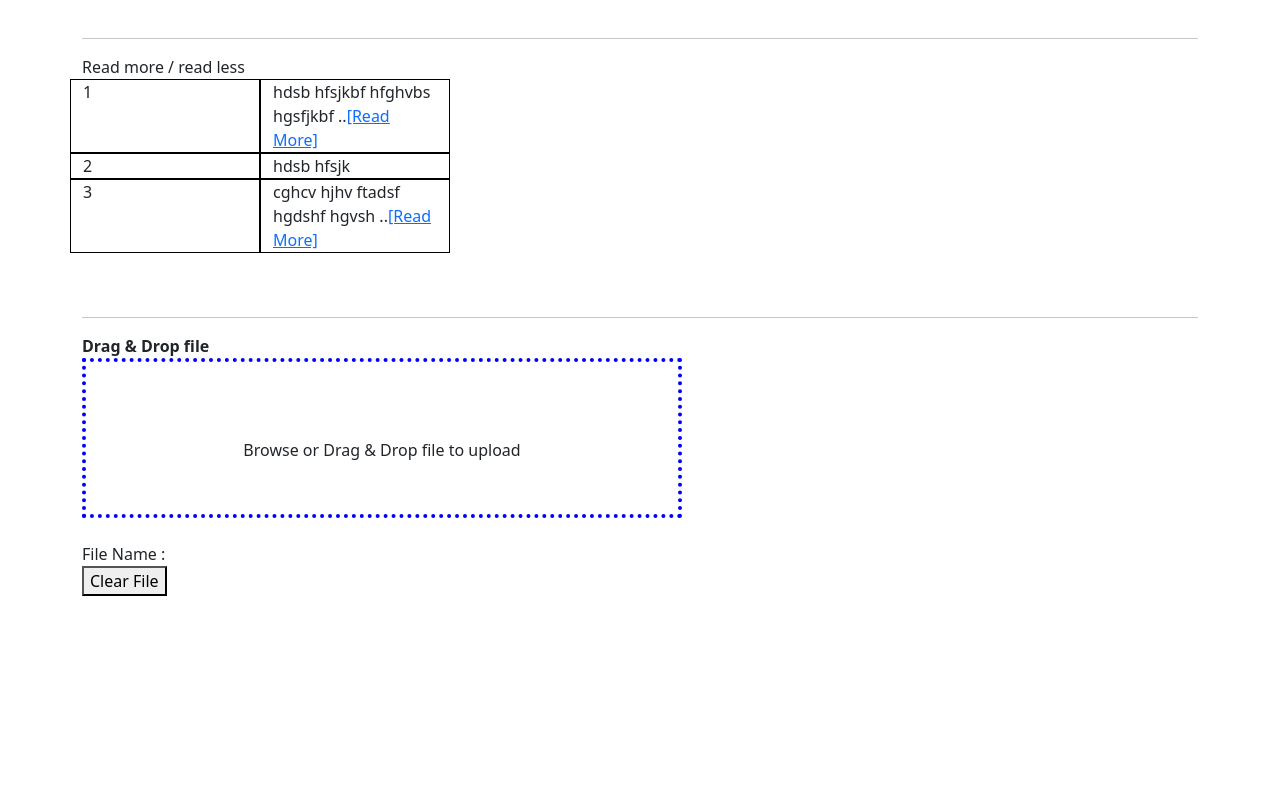
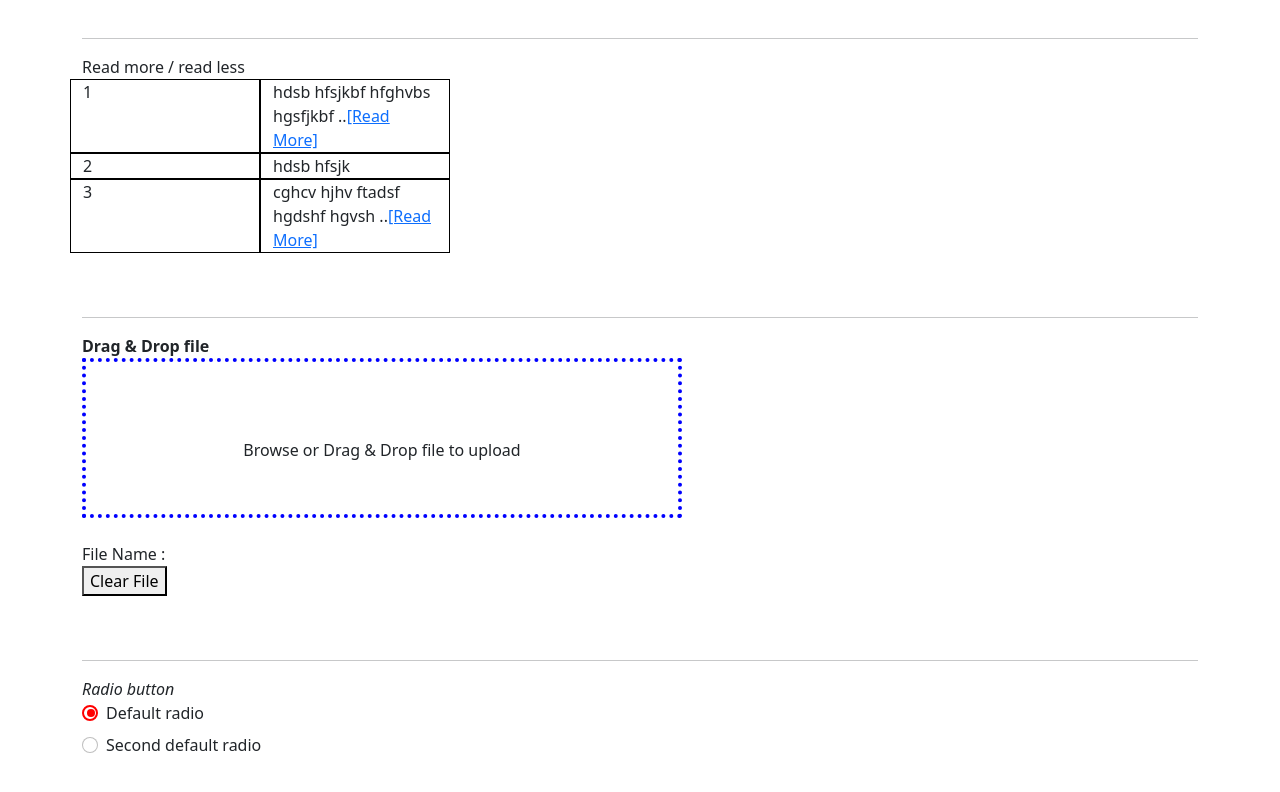
Before and after one commit to shivikki/ExcelUpload, an Angular app in the folder FileUpload/Angular/fileUpload/: page / in a window 1280 px wide. Shown: the part 380-1172 px from the top of the page. Before the commit the page ends 1048 px from the top, so only its background shows below. Built offline with nearby package versions, Linux system fonts and the light colour scheme.

Commit message:
custom radio  button

```diff
--- a/FileUpload/Angular/fileUpload/src/app/components/upload/upload.component.html
+++ b/FileUpload/Angular/fileUpload/src/app/components/upload/upload.component.html
@@ -43,18 +43,36 @@
         </div>
     </div>
 
-    <br><br><hr>
+    <br><br>
+    <hr>
     <b>Drag & Drop file</b>
     <div class="fileContainer">
-        <input type="file" class="file" (change)="getDragFile($event)" >
+        <input type="file" class="file" (change)="getDragFile($event)">
         <div class="dragTxt">Browse or Drag & Drop file to upload</div>
     </div>
     <br>
     <div>
-         File Name : <span *ngIf="fileDrag!=undefined">{{fileDrag.name}}</span>
+        File Name : <span *ngIf="fileDrag!=undefined">{{fileDrag.name}}</span>
         <br>
         <button (click)="fileDrag = undefined">Clear File</button>
     </div>
 
-    <br><br><br>
+    <br><br>
+    <hr>
+
+    <em>Radio button</em>
+    <div class="form-check">
+        <input class="form-check-input" type="radio" name="exampleRadios" id="exampleRadios1" value="option1" checked>
+        <label class="form-check-label" for="exampleRadios1">
+            Default radio
+        </label>
+    </div>
+    <div class="form-check my-2">
+        <input class="form-check-input" type="radio" name="exampleRadios" id="exampleRadios2" value="option2">
+        <label class="form-check-label" for="exampleRadios2">
+          Second default radio
+        </label>
+      </div>
+
+    <br><br> <br><br> <br><br>
 </div>
--- a/FileUpload/Angular/fileUpload/src/app/components/upload/upload.component.scss
+++ b/FileUpload/Angular/fileUpload/src/app/components/upload/upload.component.scss
@@ -1,7 +1,7 @@
-$colorPrimary:blue;
+$colorPrimary: blue;
 
-.tableDiv > div{
-    border:1px solid black;
+.tableDiv>div {
+    border: 1px solid black;
 }
 
 .limitTextHeight {
@@ -9,23 +9,98 @@ $colorPrimary:blue;
     overflow: hidden;
 }
 
-.fileContainer{
-    width:600px;
-    height:10rem;
-    border:4px dotted $colorPrimary;
+.fileContainer {
+    width: 600px;
+    height: 10rem;
+    border: 4px dotted $colorPrimary;
 
 
-    .file{
+
+    .file {
         opacity: 0;
-        width:auto;
-        height:100%;
-        width:100%;
+        width: auto;
+        height: 100%;
+        width: 100%;
     }
 
-    .dragTxt{
+    .dragTxt {
         position: relative;
-        bottom:50%;
+        bottom: 50%;
         display: flex;
         justify-content: center;
     }
 }
+
+input[type="radio"],
+input[type="checkbox"] {
+    cursor: pointer;
+}
+
+// input{
+//     -webkit-appearance: none;
+//     -moz-appearance: none;
+//     -ms-appearance:none;
+//     -o-appearance:none;
+//     appearance: none;
+//     position: relative;
+//     top:-2px;
+//     right:0px;
+//     bottom: 0px;
+//     left:0px;
+//     border-radius: 16px;
+//     height:16px;
+//     width:16px;
+//     transition: all 0.1s ease-out 0s;
+//     background:white;
+//     border: 2px solid red;
+//     color:white;
+//     display:inline-block;
+//     margin-right: 0.5rem;
+//     outline:none;
+//     position:relative;
+//     vertical-align: text-bottom;
+//     background: none;
+// }
+
+input[type="radio"]:checked {
+    border: 2px solid red;
+    background-color: rgba(0, 0, 0, 0);
+
+
+}
+
+input[type="radio"]:checked::before {
+    height: 8px;
+    width: 8px;
+    top: 2px;
+    left: 3px;
+    right:2px;
+    bottom:2px;
+    position: absolute;
+    background: red;
+    content: "";
+    border-radius: 50%;
+    display: inline-block;
+    text-align: center;
+    vertical-align: middle;
+
+
+}
+
+
+// input[type="radio"]:checked::after {
+//     background: red;
+
+//     font-size: 8px;
+//     border-radius: 15px;
+//     height: 100%;
+//     position: relative;
+//     top:10px;
+//     z-index: 100;
+
+// }
+
+input:focus{
+    outline: none;
+    box-shadow: none;
+}
```
